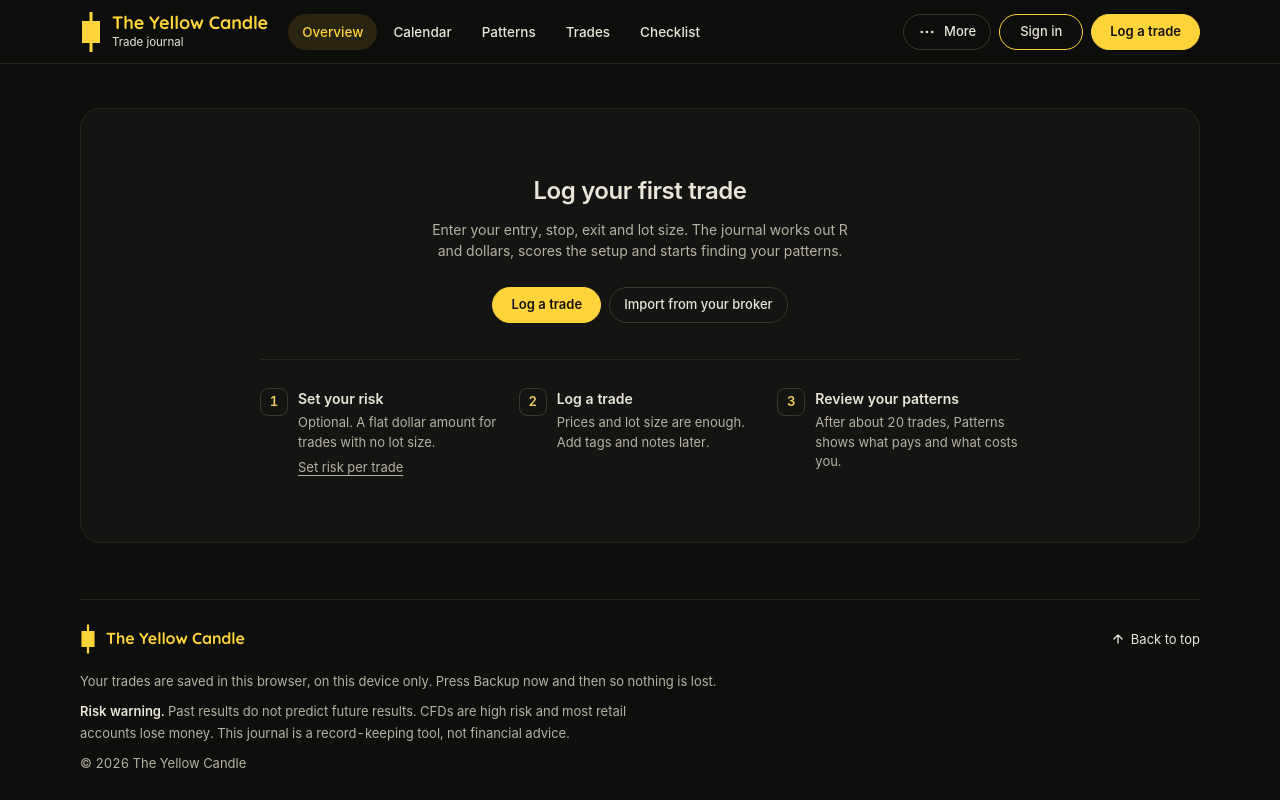
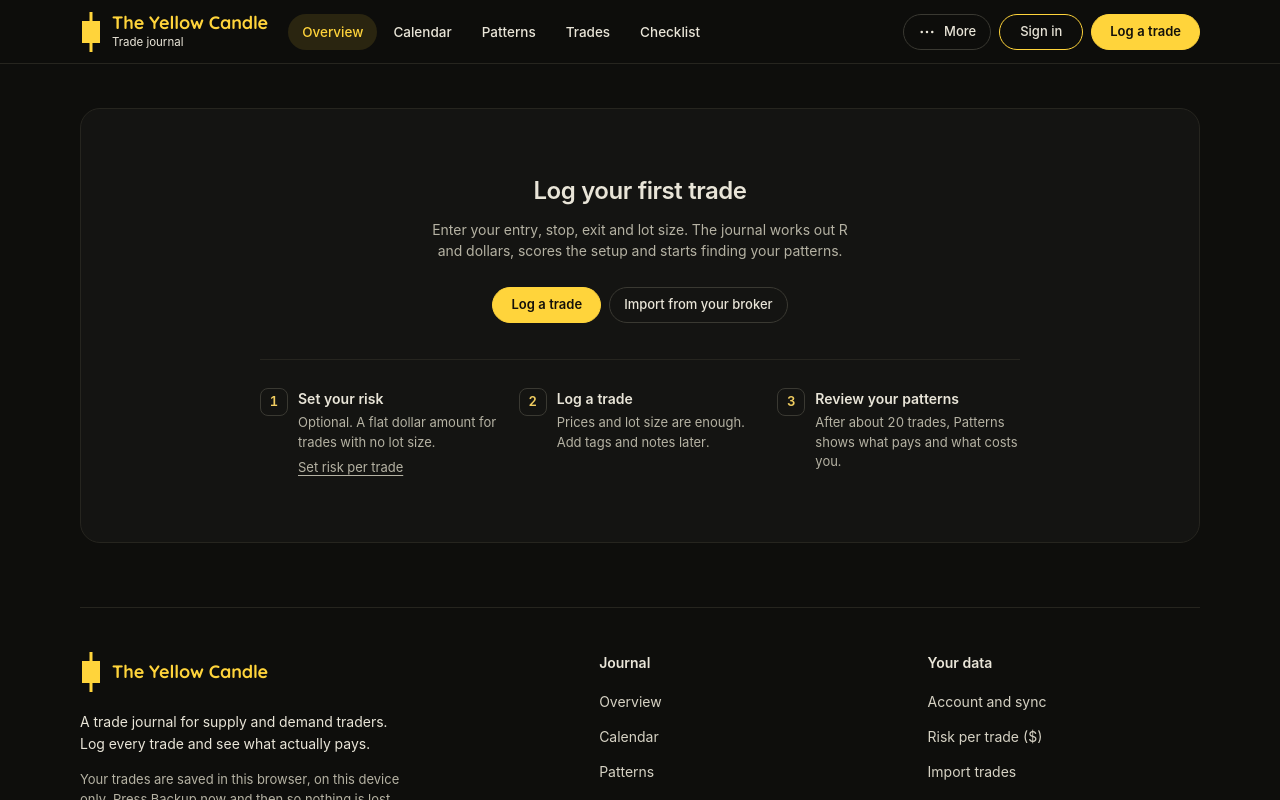
Before and after one commit to Dkairu24/yellow-candle-journal, a website built with Vite: page index.html in a window 1280 px wide. Both pictures are taken after a click on the button "or try it without an account". Shown: the top 800 px of the page. Built offline with nearby package versions, Linux system fonts and the light colour scheme.

Commit message:
Footer: bring the link groups back (Journal and Your data), without the Project links

```diff
--- a/index.html
+++ b/index.html
@@ -245,16 +245,44 @@
     </div>
 
   <footer class="site-foot" id="site-foot">
-    <div class="sf-row">
-      <a class="brand" href="#overview" aria-label="The Yellow Candle: overview">
-        <svg width="16" height="30" viewBox="0 0 22 40" aria-hidden="true"><line x1="11" y1="0" x2="11" y2="40" stroke="#FFD43B" stroke-width="3"/><rect x="2" y="9" width="18" height="22" fill="#FFD43B"/></svg>
-        <div class="brand-name">The Yellow Candle</div>
-      </a>
-      <button type="button" id="sf-top"><svg width="14" height="14" viewBox="0 0 24 24" fill="none" stroke="currentColor" stroke-width="2.2" stroke-linecap="round" stroke-linejoin="round" aria-hidden="true"><path d="M12 19V5M5 12l7-7 7 7"/></svg>Back to top</button>
+    <div class="sf-grid">
+      <div class="sf-brand">
+        <a class="brand" href="#overview" aria-label="The Yellow Candle: overview">
+          <svg width="22" height="40" viewBox="0 0 22 40" aria-hidden="true"><line x1="11" y1="0" x2="11" y2="40" stroke="#FFD43B" stroke-width="3"/><rect x="2" y="9" width="18" height="22" fill="#FFD43B"/></svg>
+          <div class="brand-name">The Yellow Candle</div>
+        </a>
+        <p class="sf-tag">A trade journal for supply and demand traders. Log every trade and see what actually pays.</p>
+        <div class="banner" id="status" role="status">Your trades are saved in this browser, on this device only. Press Backup now and then so nothing is lost.</div>
+      </div>
+      <nav class="sf-col" aria-label="Journal">
+        <h3>Journal</h3>
+        <ul>
+          <li><a href="#overview">Overview</a></li>
+          <li><a href="#calendar">Calendar</a></li>
+          <li><a href="#patterns">Patterns</a></li>
+          <li><a href="#trades">Trades</a></li>
+          <li><a href="#checklist">Checklist</a></li>
+        </ul>
+      </nav>
+      <nav class="sf-col" aria-label="Your data">
+        <h3>Your data</h3>
+        <ul>
+          <li><button type="button" data-click="acct-btn">Account and sync</button></li>
+          <li><button type="button" data-click="risk-open">Risk per trade ($)</button></li>
+          <li><button type="button" data-click="broker">Import trades</button></li>
+          <li><button type="button" data-click="export">Export CSV</button></li>
+          <li><button type="button" data-click="backup">Backup</button></li>
+          <li><button type="button" data-click="import">Restore backup</button></li>
+        </ul>
+      </nav>
     </div>
-    <div class="banner" id="status" role="status">Your trades are saved in this browser, on this device only. Press Backup now and then so nothing is lost.</div>
-    <p class="sf-risk"><strong>Risk warning.</strong> Past results do not predict future results. CFDs are high risk and most retail accounts lose money. This journal is a record-keeping tool, not financial advice.</p>
-    <p class="sf-copy">&copy; <span id="sf-year">2026</span> The Yellow Candle</p>
+    <div class="sf-base">
+      <p class="sf-risk"><strong>Risk warning.</strong> Past results do not predict future results. CFDs are high risk and most retail accounts lose money. This journal is a record-keeping tool, not financial advice.</p>
+      <div class="sf-meta">
+        <span>&copy; <span id="sf-year">2026</span> The Yellow Candle</span>
+        <button type="button" id="sf-top"><svg width="14" height="14" viewBox="0 0 24 24" fill="none" stroke="currentColor" stroke-width="2.2" stroke-linecap="round" stroke-linejoin="round" aria-hidden="true"><path d="M12 19V5M5 12l7-7 7 7"/></svg>Back to top</button>
+      </div>
+    </div>
   </footer>
   </main>
 
--- a/src/app.ts
+++ b/src/app.ts
@@ -18,12 +18,17 @@ import { initShareUI } from "./share";
 import { backupJson, exportCsv, loadTrades, restoreJson, showStatus, storageOk } from "./storage";
 import { initSync } from "./sync";
 
-/** Footer: keeps the year current and scrolls to the top. */
+/** Footer: its buttons press the matching buttons in the header menu, and the year stays current. */
 function initFooter() {
   var yr = $("sf-year");
   if (yr) yr.textContent = String(new Date().getFullYear());
-  var top = $("sf-top");
-  if (top) top.addEventListener("click", function () { window.scrollTo({ top: 0, behavior: "smooth" }); });
+  var f = $("site-foot");
+  if (!f) return;
+  f.addEventListener("click", function (e: any) {
+    var b = e.target.closest ? e.target.closest("[data-click]") : null;
+    if (b) { var t = $(b.getAttribute("data-click")); if (t) t.click(); return; }
+    if (e.target.closest && e.target.closest("#sf-top")) window.scrollTo({ top: 0, behavior: "smooth" });
+  });
 }
 function boot() {
   var pubSlug = null;
--- a/src/styles.css
+++ b/src/styles.css
@@ -686,15 +686,31 @@ td.r .sub-line { font-weight: 400; margin-top: 0; }
 .empty-steps .acct-link { align-self: flex-start; font-size: 13px; margin-top: 2px; }
 @media (max-width: 720px) { .empty-steps { grid-template-columns: minmax(0, 1fr); gap: 18px; } }
 
-/* ---------- footer (kept minimal) ---------- */
-.site-foot { margin-top: 56px; padding-top: 24px; border-top: 1px solid var(--line); }
-.sf-row { display: flex; align-items: center; justify-content: space-between; gap: 16px; }
-.site-foot .brand-name { font-size: 16px; }
-.site-foot .banner { text-align: left; margin-top: 16px; font-size: 13px; line-height: 1.55; }
-.sf-risk { margin: 10px 0 0; max-width: 72ch; color: var(--muted); font-size: 13px; line-height: 1.65; }
+/* ---------- footer ---------- */
+.site-foot { margin-top: 64px; padding-top: 44px; border-top: 1px solid var(--line); }
+.sf-grid { display: grid; grid-template-columns: minmax(0, 1.7fr) repeat(2, minmax(0, 1fr)); gap: 36px 56px; }
+.sf-brand .brand { display: inline-flex; }
+.sf-tag { margin: 14px 0 0; max-width: 36ch; color: var(--fg); font-size: 14px; line-height: 1.6; }
+.site-foot .banner { text-align: left; margin-top: 14px; font-size: 13px; line-height: 1.55; max-width: 40ch; }
+.sf-col h3 { margin: 0 0 12px; font-size: 14px; font-weight: 600; color: var(--fg); }
+.sf-col ul { list-style: none; margin: 0; padding: 0; display: grid; gap: 2px; }
+.sf-col a, .sf-col button { display: inline-block; padding: 6px 0; color: #D6D2C4; font: inherit; font-size: 14px; text-decoration: none; background: none; border: 0; cursor: pointer; text-align: left; border-radius: 6px; transition: color 0.15s ease; }
+.sf-col a:hover, .sf-col button:hover { color: var(--fg); text-decoration: underline; text-underline-offset: 4px; }
+.sf-base { margin-top: 40px; padding: 22px 0 8px; border-top: 1px solid var(--line); display: flex; justify-content: space-between; align-items: flex-start; gap: 16px 40px; flex-wrap: wrap; }
+.sf-risk { margin: 0; max-width: 72ch; color: var(--muted); font-size: 13px; line-height: 1.65; }
 .sf-risk strong { color: var(--fg); font-weight: 600; }
-.sf-copy { margin: 10px 0 0; color: var(--muted); font-size: 13px; }
-#sf-top { display: inline-flex; align-items: center; gap: 6px; padding: 6px 0; color: var(--fg); font: inherit; font-size: 13px; background: none; border: 0; cursor: pointer; border-radius: 6px; white-space: nowrap; }
+.sf-meta { display: flex; align-items: center; gap: 20px; color: var(--muted); font-size: 13px; white-space: nowrap; }
+#sf-top { display: inline-flex; align-items: center; gap: 6px; padding: 6px 0; color: var(--fg); font: inherit; font-size: 13px; background: none; border: 0; cursor: pointer; border-radius: 6px; }
 #sf-top:hover { text-decoration: underline; text-underline-offset: 4px; }
 .site-foot a:focus-visible, .site-foot button:focus-visible { outline: 2px solid var(--yellow); outline-offset: 2px; }
-@media (max-width: 720px) { .site-foot { margin-top: 40px; } }
+@media (max-width: 960px) { .sf-grid { grid-template-columns: repeat(2, minmax(0, 1fr)); } .sf-brand { grid-column: 1 / -1; } }
+@media (max-width: 720px) {
+  .site-foot { margin-top: 48px; padding-top: 32px; }
+  .sf-grid { grid-template-columns: repeat(2, minmax(0, 1fr)); gap: 28px 24px; }
+  .sf-brand { grid-column: 1 / -1; }
+  .sf-col[aria-label="Journal"] { display: none; } /* the tab bar already has these */
+  .sf-col a, .sf-col button { padding: 9px 0; }
+  .sf-base { flex-direction: column; gap: 14px; }
+  .sf-meta { justify-content: space-between; width: 100%; }
+}
+@media (max-width: 720px) { .sf-col[aria-label="Your data"] { grid-column: 1 / -1; } .sf-col[aria-label="Your data"] ul { grid-template-columns: repeat(2, minmax(0, 1fr)); column-gap: 24px; } }
```
